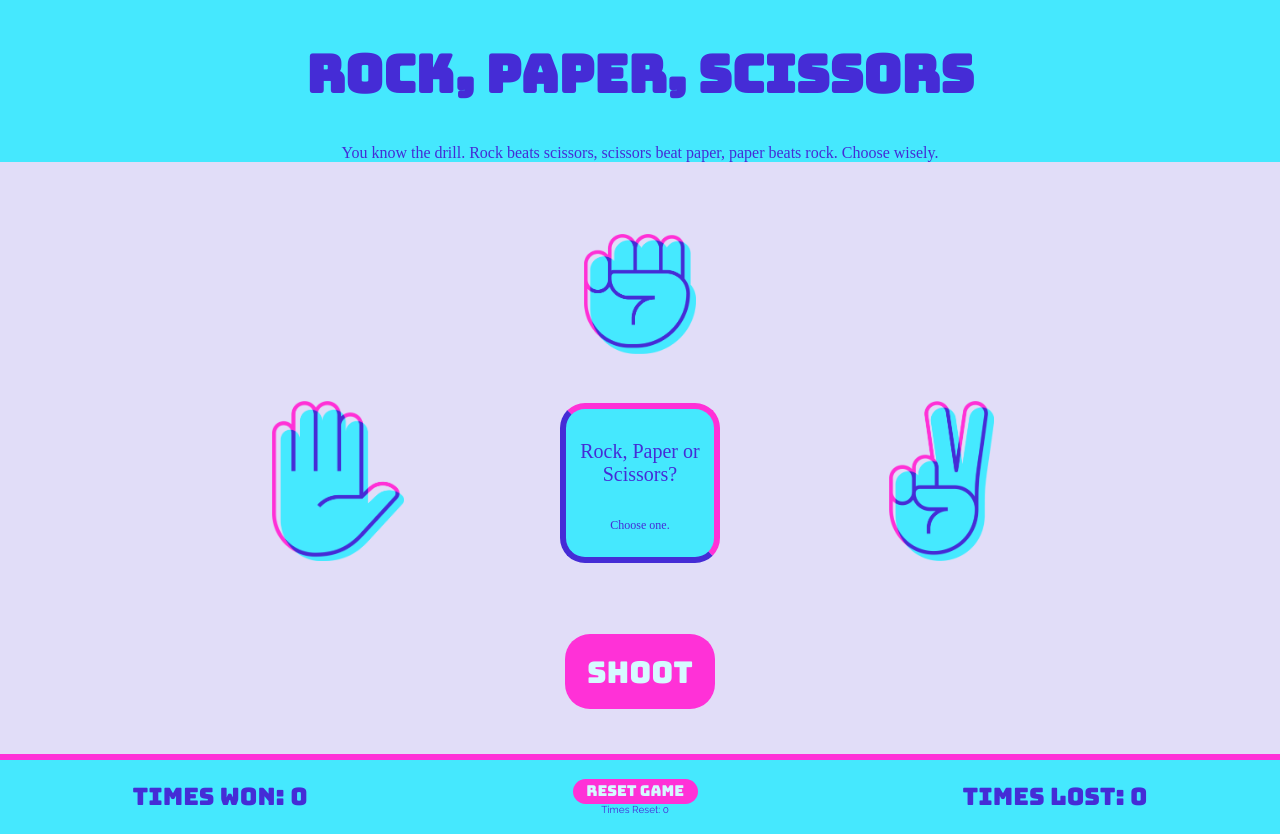
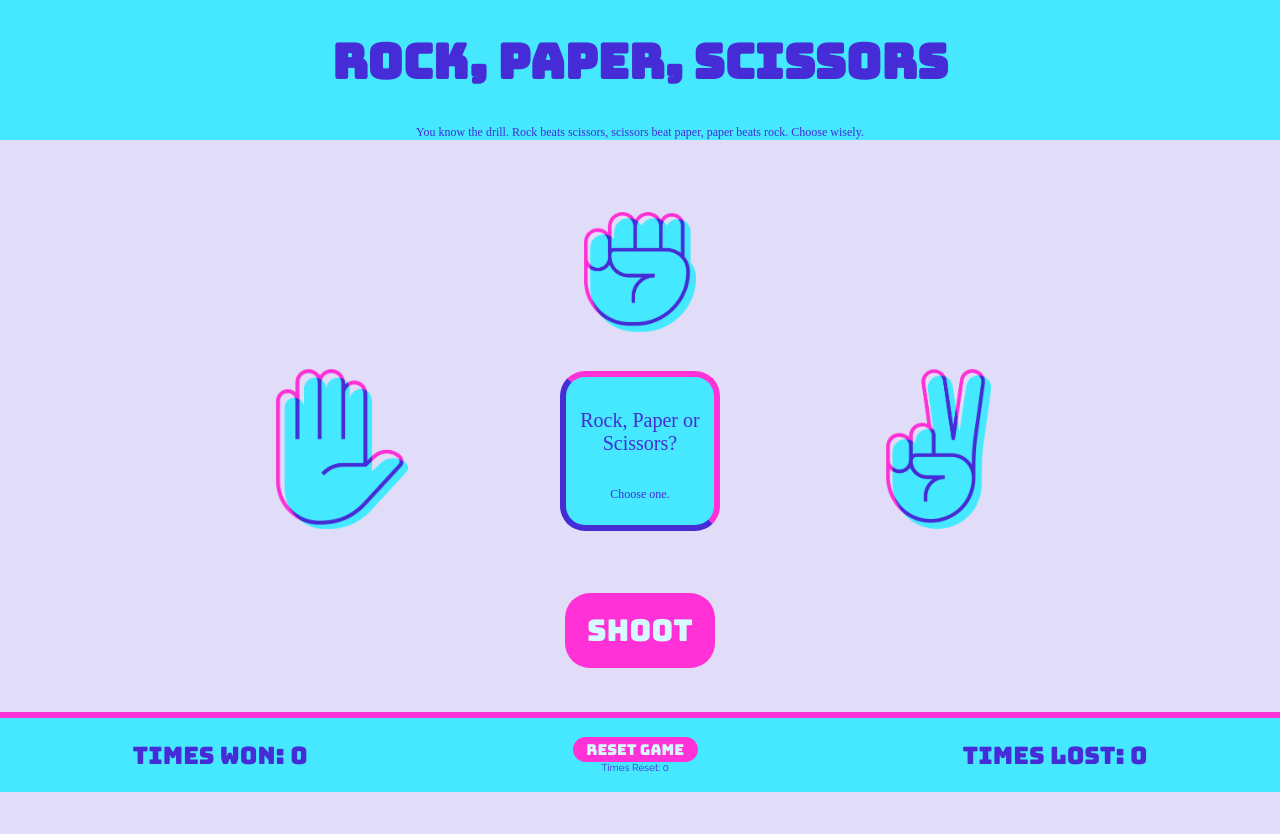
Before and after one commit to emmaegstad/lab-03-rock-paper-scissors, a website with bundled scripts: page index.html in a window 1280 px wide. After the commit the page ends 800 px from the top, so only its background shows below. Built offline with nearby package versions, Linux system fonts and the light colour scheme.

Commit message:
cleaned up code

```diff
--- a/styles/style.css
+++ b/styles/style.css
@@ -13,22 +13,22 @@ header {
 .title {
     color: #452CD6;
     font-family: 'Bungee', cursive;
-    font-size: 6.5vh;
+    font-size: 6vh;
     text-align: center;
     margin-top: 0;
-    padding-top: 40px;
+    padding-top: 30px;
 }
 
 .rules {
     color: #452CD6;
-    font-size: 2vh;
+    font-size: 1.5vh;
     text-align: center;
-    margin-bottom: 5vh;
+    margin-bottom: 30px;
 }
 
 .main {
     display: grid;
-    grid-gap: 25px;
+    grid-gap: 15px;
     align-items: center;
     margin: 50px 200px 0 200px;
     grid-template-columns: 1fr 1fr 1fr;
@@ -46,7 +46,6 @@ input[type=radio]:checked + img {
 img {
     width: auto;
     height: 20vh;
-    /* border: 1px solid black; */
 }
 
 .rock {
@@ -93,6 +92,7 @@ button {
     grid-row: 2/3;
     height: 20vh;
     width: 20vh;
+    padding: 10px;
     border-top: 6px solid #FF31D7;
     border-right: 6px solid #FF31D7;
     border-bottom: 6px solid #452CD6;
```
Also changed, not shown: utils.js (line endings or trailing spaces).
